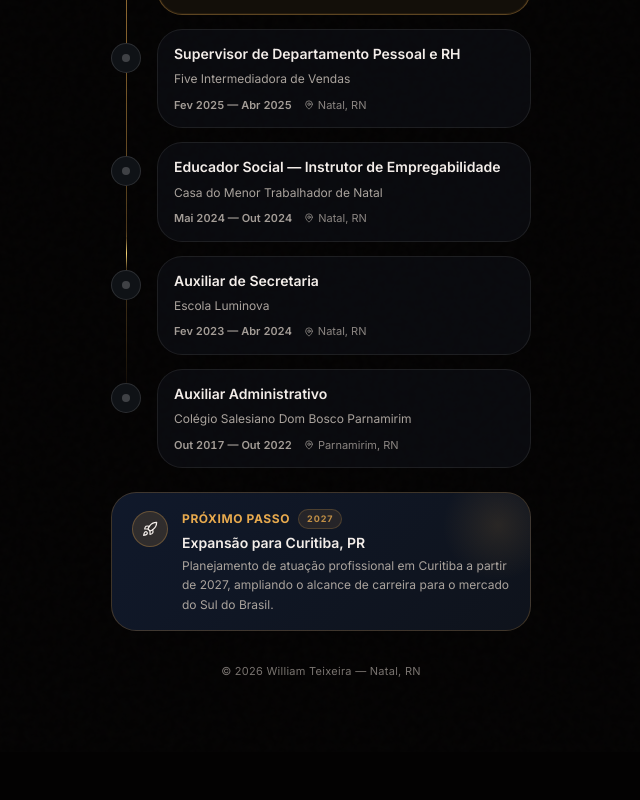
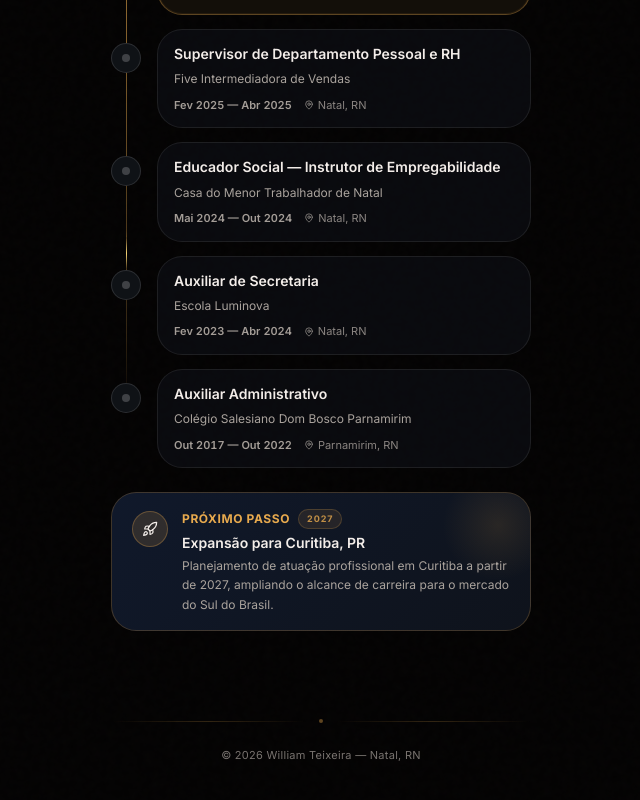
Before and after one commit to williantexeira52-max/portfolio-administrativo, a Next.js app: page / in a window 1280 px wide. Shown: the part 1203-2003 px from the top of the page, without its empty margins (319-959 px from the left). Built offline with nearby package versions, Linux system fonts and the light colour scheme; a web font is replaced by a local one.

Commit message:
feat: enhance footer layout and spacing in Home component

```diff
--- a/app/page.tsx
+++ b/app/page.tsx
@@ -161,7 +161,12 @@ export default function Home() {
         <ExperienceSection />
 
         {/* Rodapé */}
-        <footer className="animate-fade-up delay-1000 text-center pb-4">
+        <footer className="animate-fade-up delay-1000 text-center pt-10 pb-6 mt-4">
+          <div className="flex items-center gap-3 mb-6">
+            <div className="h-px flex-1 bg-gradient-to-r from-transparent via-primary/20 to-transparent" />
+            <div className="w-1 h-1 rounded-full bg-primary/40" />
+            <div className="h-px flex-1 bg-gradient-to-r from-transparent via-primary/20 to-transparent" />
+          </div>
           <p className="text-[11px] text-muted-foreground/70 tracking-wide">
             &copy; {new Date().getFullYear()} William Teixeira &mdash; Natal, RN
           </p>
```
